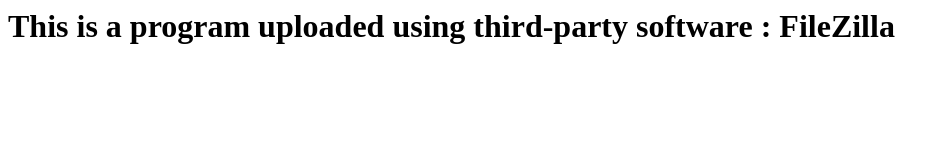
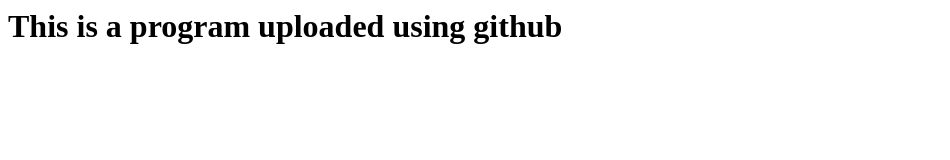
Before and after one commit to tech-vin/Azure, a plain HTML site: page index.html in a window 1280 px wide. Shown: the whole page, without its empty margins (0-950 px from the left). Drawn offline with Linux system fonts and the light colour scheme.

Commit message:
Update index.html

```diff
--- a/index.html
+++ b/index.html
@@ -1,8 +1,8 @@
 <html>
 	<head>
-		<title>upload using FTP</title>
+		<title>upload using github</title>
 	</head>
 	<body>
-		<h1> This is a program uploaded using third-party software : FileZilla
+		<h1> This is a program uploaded using github
 	</body>
 </html>
```
